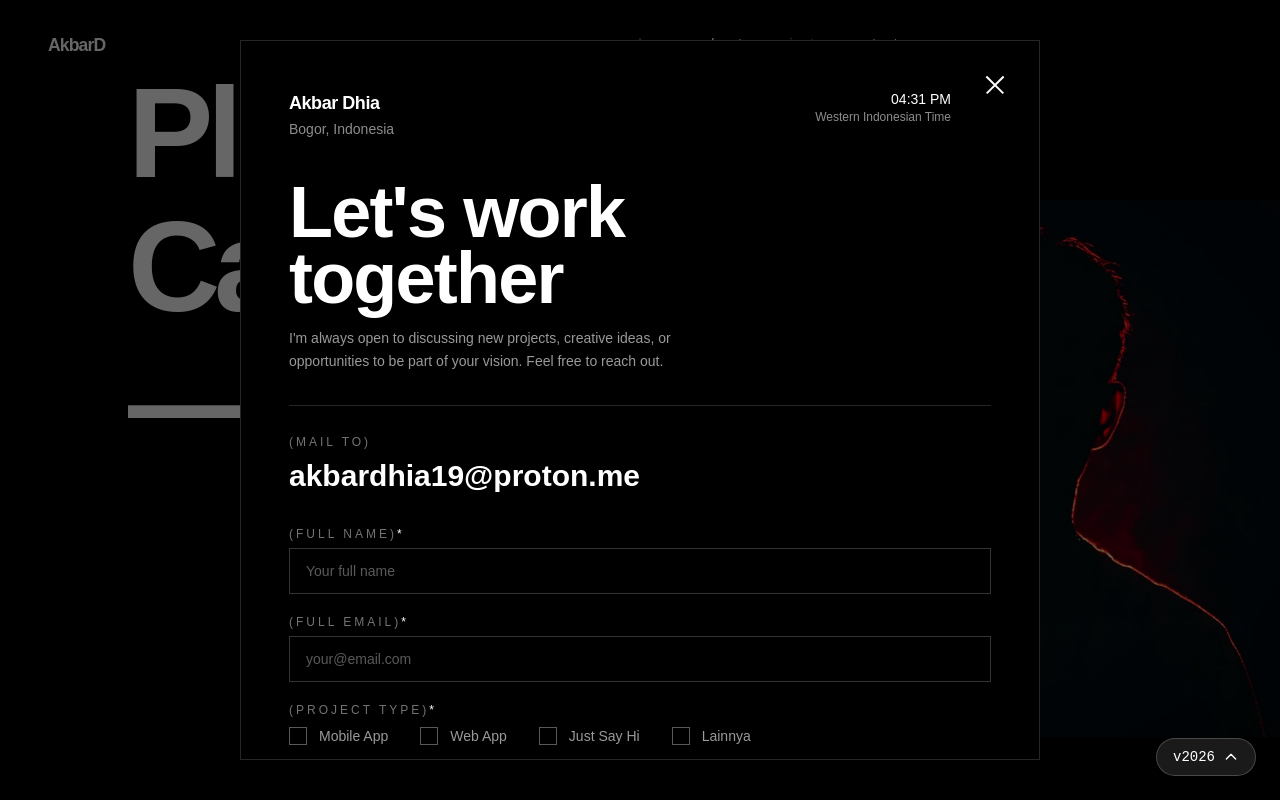
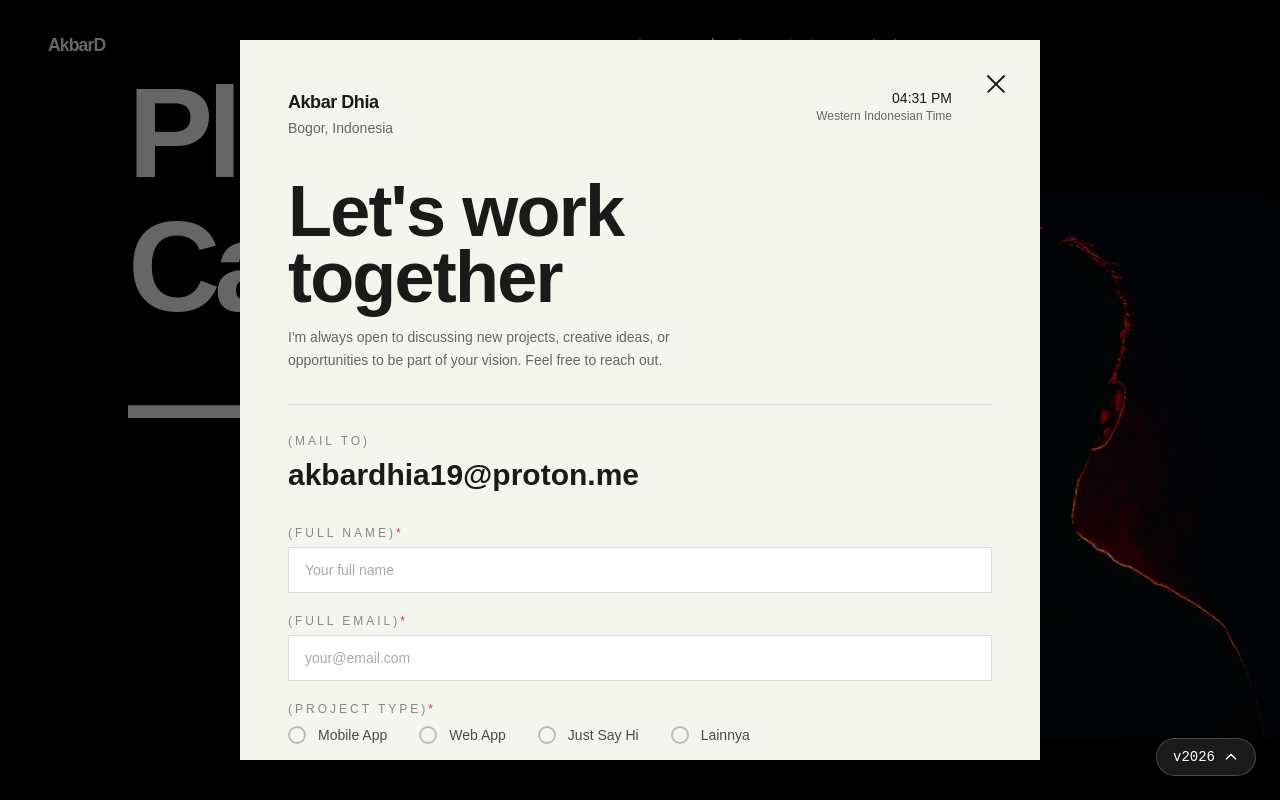
Before and after one commit to akbrdhia/AkbarD_Porto, a React (Vite) app: page /2026/about in a window 1280 px wide. Both pictures are taken after a click on the button "contact". Shown: the top 800 px of the page. Built offline with nearby package versions, Linux system fonts and the light colour scheme; no server answers.

Commit message:
fix: revert contact sheet to light theme, fix navbar blur + hero button border

```diff
--- a/src/2026/features/about/AboutJourney.jsx
+++ b/src/2026/features/about/AboutJourney.jsx
@@ -15,9 +15,9 @@ const rows = [
     align: 'right',
     num: '02',
     content: [
-      'i ship.',
-      'you use it.',
-      'simple.',
+      'I write the code.',
+      'ship the product.',
+      'people use it.',
     ],
   },
   {
--- a/src/2026/features/contact/ContactSheet.jsx
+++ b/src/2026/features/contact/ContactSheet.jsx
@@ -128,7 +128,7 @@ const ContactSheet = ({ isOpen, onClose }) => {
             initial="hidden"
             animate="visible"
             exit="exit"
-            className="relative w-full max-w-[800px] max-h-[90vh] overflow-y-auto bg-black text-white border border-white/15 mx-4"
+            className="relative w-full max-w-[800px] max-h-[90vh] overflow-y-auto bg-[#f5f5f0] text-[#1a1a1a] mx-4"
             role="dialog"
             aria-modal="true"
             aria-label="Contact form"
@@ -140,8 +140,8 @@ const ContactSheet = ({ isOpen, onClose }) => {
             >
               <div className="relative w-6 h-6">
                 <div className="absolute inset-0 flex items-center justify-center">
-                  <div className="absolute w-full h-[1.5px] bg-white rotate-45 group-hover:rotate-[135deg] transition-transform duration-300" />
-                  <div className="absolute w-full h-[1.5px] bg-white -rotate-45 group-hover:-rotate-[135deg] transition-transform duration-300" />
+                  <div className="absolute w-full h-[1.5px] bg-[#1a1a1a] rotate-45 group-hover:rotate-[135deg] transition-transform duration-300" />
+                  <div className="absolute w-full h-[1.5px] bg-[#1a1a1a] -rotate-45 group-hover:-rotate-[135deg] transition-transform duration-300" />
                 </div>
               </div>
             </button>
@@ -155,31 +155,31 @@ const ContactSheet = ({ isOpen, onClose }) => {
               <motion.div variants={itemVariants} className="flex flex-wrap justify-between items-start mb-10 pr-10">
                 <div>
                   <h2 className="text-lg font-bold tracking-tight">{PERSONAL_INFO.name}</h2>
-                  <p className="text-sm text-white/55 mt-0.5">{CONFIG_2026.location}</p>
+                  <p className="text-sm text-[#666] mt-0.5">{CONFIG_2026.location}</p>
                 </div>
                 <div className="text-right">
                   <p className="text-sm font-medium">{time}</p>
-                  <p className="text-xs text-white/55">{CONFIG_2026.timezone}</p>
+                  <p className="text-xs text-[#666]">{CONFIG_2026.timezone}</p>
                 </div>
               </motion.div>
 
               <motion.div variants={itemVariants} className="mb-8">
-                <h3 className="text-5xl md:text-7xl font-black tracking-tight leading-[0.92] text-white">
+                <h3 className="text-5xl md:text-7xl font-black tracking-tight leading-[0.92] text-[#1a1a1a]">
                   Let's work
                   <br />
                   together
                 </h3>
-                <p className="text-white/60 text-sm mt-4 max-w-md leading-relaxed">
+                <p className="text-[#666] text-sm mt-4 max-w-md leading-relaxed">
                   I'm always open to discussing new projects, creative ideas, or
                   opportunities to be part of your vision. Feel free to reach out.
                 </p>
               </motion.div>
 
-              <motion.div variants={itemVariants} className="mb-8 border-t border-white/15 pt-7">
-                <p className="text-xs uppercase tracking-[0.25em] text-white/45 mb-2">(Mail to)</p>
+              <motion.div variants={itemVariants} className="mb-8 border-t border-[#ddd] pt-7">
+                <p className="text-xs uppercase tracking-[0.25em] text-[#888] mb-2">(Mail to)</p>
                 <a
                   href={`mailto:${PERSONAL_INFO.email}`}
-                  className="text-2xl md:text-3xl font-bold text-white hover:text-[#F5C842] transition-colors duration-300 break-all"
+                  className="text-2xl md:text-3xl font-bold text-[#1a1a1a] hover:text-[#3B82F6] transition-colors duration-300 break-all"
                 >
                   {PERSONAL_INFO.email}
                 </a>
@@ -187,7 +187,7 @@ const ContactSheet = ({ isOpen, onClose }) => {
 
               <motion.div variants={itemVariants}>
                 {state.succeeded && (
-                  <div className="mb-7 p-5 border border-[#F5C842]/60 text-white text-sm">
+                  <div className="mb-7 p-5 bg-[#e8f0e8] text-[#2a5a2a] text-sm">
                     <p className="font-bold mb-0.5">Thank you!</p>
                     <p>
                       Your message has been sent. I'll get back to you as soon as
@@ -199,8 +199,8 @@ const ContactSheet = ({ isOpen, onClose }) => {
                 <form onSubmit={handleSubmit} className="space-y-5">
                   <div>
                     <div className="flex items-center gap-2 mb-1.5">
-                      <label htmlFor="contact-name" className="text-xs uppercase tracking-[0.25em] text-white/45">
-                        (Full Name)<span className="text-white">*</span>
+                      <label htmlFor="contact-name" className="text-xs uppercase tracking-[0.25em] text-[#888]">
+                        (Full Name)<span className="text-[#c44]">*</span>
                       </label>
                       <ValidationError prefix="Name" field="name" errors={state.errors} />
                     </div>
@@ -209,14 +209,14 @@ const ContactSheet = ({ isOpen, onClose }) => {
                       type="text"
                       name="name"
                       placeholder="Your full name"
-                      className="w-full bg-black border border-white/20 px-4 py-3 text-sm text-white placeholder:text-white/35 focus:outline-none focus:border-white transition-colors"
+                      className="w-full bg-white border border-[#ddd] px-4 py-3 text-sm text-[#1a1a1a] placeholder:text-[#aaa] focus:outline-none focus:border-[#999] transition-colors"
                     />
                   </div>
 
                   <div>
                     <div className="flex items-center gap-2 mb-1.5">
-                      <label htmlFor="contact-email" className="text-xs uppercase tracking-[0.25em] text-white/45">
-                        (Full Email)<span className="text-white">*</span>
+                      <label htmlFor="contact-email" className="text-xs uppercase tracking-[0.25em] text-[#888]">
+                        (Full Email)<span className="text-[#c44]">*</span>
                       </label>
                       <ValidationError prefix="Email" field="email" errors={state.errors} />
                     </div>
@@ -225,14 +225,14 @@ const ContactSheet = ({ isOpen, onClose }) => {
                       type="email"
                       name="email"
                       placeholder="your@email.com"
-                      className="w-full bg-black border border-white/20 px-4 py-3 text-sm text-white placeholder:text-white/35 focus:outline-none focus:border-white transition-colors"
+                      className="w-full bg-white border border-[#ddd] px-4 py-3 text-sm text-[#1a1a1a] placeholder:text-[#aaa] focus:outline-none focus:border-[#999] transition-colors"
                     />
                   </div>
 
                   <div>
                     <div className="flex items-center gap-2 mb-2">
-                      <span className="text-xs uppercase tracking-[0.25em] text-white/45">
-                        (Project Type)<span className="text-white">*</span>
+                      <span className="text-xs uppercase tracking-[0.25em] text-[#888]">
+                        (Project Type)<span className="text-[#c44]">*</span>
                       </span>
                     </div>
                     <div className="flex flex-wrap gap-x-8 gap-y-3">
@@ -249,10 +249,10 @@ const ContactSheet = ({ isOpen, onClose }) => {
                               className="peer sr-only"
                               defaultChecked={false}
                             />
-                            <div className="absolute inset-0 border border-white/35 peer-checked:border-white transition-colors group-hover:border-white/70" />
-                            <div className="absolute inset-[4px] bg-white scale-0 peer-checked:scale-100 transition-transform" />
+                            <div className="absolute inset-0 rounded-full border-2 border-[#bbb] peer-checked:border-[#1a1a1a] transition-colors group-hover:border-[#888]" />
+                            <div className="absolute inset-0 rounded-full bg-[#1a1a1a] scale-0 peer-checked:scale-100 transition-transform" />
                           </div>
-                          <span className="text-sm text-white/60 group-hover:text-white transition-colors">
+                          <span className="text-sm text-[#4a4a4a] group-hover:text-[#1a1a1a] transition-colors">
                             {type.label}
                           </span>
                         </label>
@@ -262,8 +262,8 @@ const ContactSheet = ({ isOpen, onClose }) => {
 
                   <div>
                     <div className="flex items-center gap-2 mb-1.5">
-                      <label htmlFor="contact-message" className="text-xs uppercase tracking-[0.25em] text-white/45">
-                        (Project Details)<span className="text-white">*</span>
+                      <label htmlFor="contact-message" className="text-xs uppercase tracking-[0.25em] text-[#888]">
+                        (Project Details)<span className="text-[#c44]">*</span>
                       </label>
                       <ValidationError prefix="Message" field="message" errors={state.errors} />
                     </div>
@@ -272,7 +272,7 @@ const ContactSheet = ({ isOpen, onClose }) => {
                       name="message"
                       rows={5}
                       placeholder="Tell me about your project..."
-                      className="w-full bg-black border border-white/20 px-4 py-3 text-sm text-white placeholder:text-white/35 focus:outline-none focus:border-white transition-colors resize-vertical"
+                      className="w-full bg-white border border-[#ddd] px-4 py-3 text-sm text-[#1a1a1a] placeholder:text-[#aaa] focus:outline-none focus:border-[#999] transition-colors resize-vertical"
                     />
                   </div>
 
@@ -280,11 +280,11 @@ const ContactSheet = ({ isOpen, onClose }) => {
                     <button
                       type="submit"
                       disabled={state.submitting}
-                      className="w-full bg-white text-black py-4 px-8 text-sm font-bold uppercase tracking-[0.25em] hover:bg-[#F5C842] hover:text-black transition-all duration-300 disabled:opacity-50 disabled:cursor-not-allowed flex items-center justify-center gap-3"
+                      className="w-full bg-[#1a1a1a] text-white py-4 px-8 text-sm font-bold uppercase tracking-[0.25em] hover:bg-[#3B82F6] hover:text-[#1a1a1a] transition-all duration-300 disabled:opacity-50 disabled:cursor-not-allowed flex items-center justify-center gap-3"
                     >
                       {state.submitting ? (
                         <>
-                          <span className="inline-block w-4 h-4 border-2 border-black/30 border-t-black animate-spin" />
+                          <span className="inline-block w-4 h-4 border-2 border-white/30 border-t-white rounded-full animate-spin" />
                           Sending...
                         </>
                       ) : (
@@ -295,8 +295,8 @@ const ContactSheet = ({ isOpen, onClose }) => {
                 </form>
               </motion.div>
 
-              <motion.div variants={itemVariants} className="mt-10 pt-7 border-t border-white/15">
-                <p className="text-xs uppercase tracking-[0.25em] text-white/45 mb-3">(Social)</p>
+              <motion.div variants={itemVariants} className="mt-10 pt-7 border-t border-[#ddd]">
+                <p className="text-xs uppercase tracking-[0.25em] text-[#888] mb-3">(Social)</p>
                 <div className="flex flex-wrap gap-x-6 gap-y-2">
                   {socialLinks.map((link) => (
                     <a
@@ -304,7 +304,7 @@ const ContactSheet = ({ isOpen, onClose }) => {
                       href={link.url}
                       target="_blank"
                       rel="noopener noreferrer"
-                      className="text-sm font-bold text-white/55 hover:text-white transition-colors uppercase tracking-tight"
+                      className="text-sm font-bold text-[#4a4a4a] hover:text-[#1a1a1a] transition-colors uppercase tracking-tight"
                     >
                       {link.name}
                     </a>
@@ -312,8 +312,8 @@ const ContactSheet = ({ isOpen, onClose }) => {
                 </div>
               </motion.div>
 
-              <motion.div variants={itemVariants} className="mt-7 pt-6 border-t border-white/15">
-                <p className="text-xs text-white/45 leading-relaxed">
+              <motion.div variants={itemVariants} className="mt-7 pt-6 border-t border-[#ddd]">
+                <p className="text-xs text-[#888] leading-relaxed">
                   Mobile &amp; Full-Stack Developer — crafting meaningful digital
                   <br className="hidden md:block" />
                   experiences through code and design.
```
